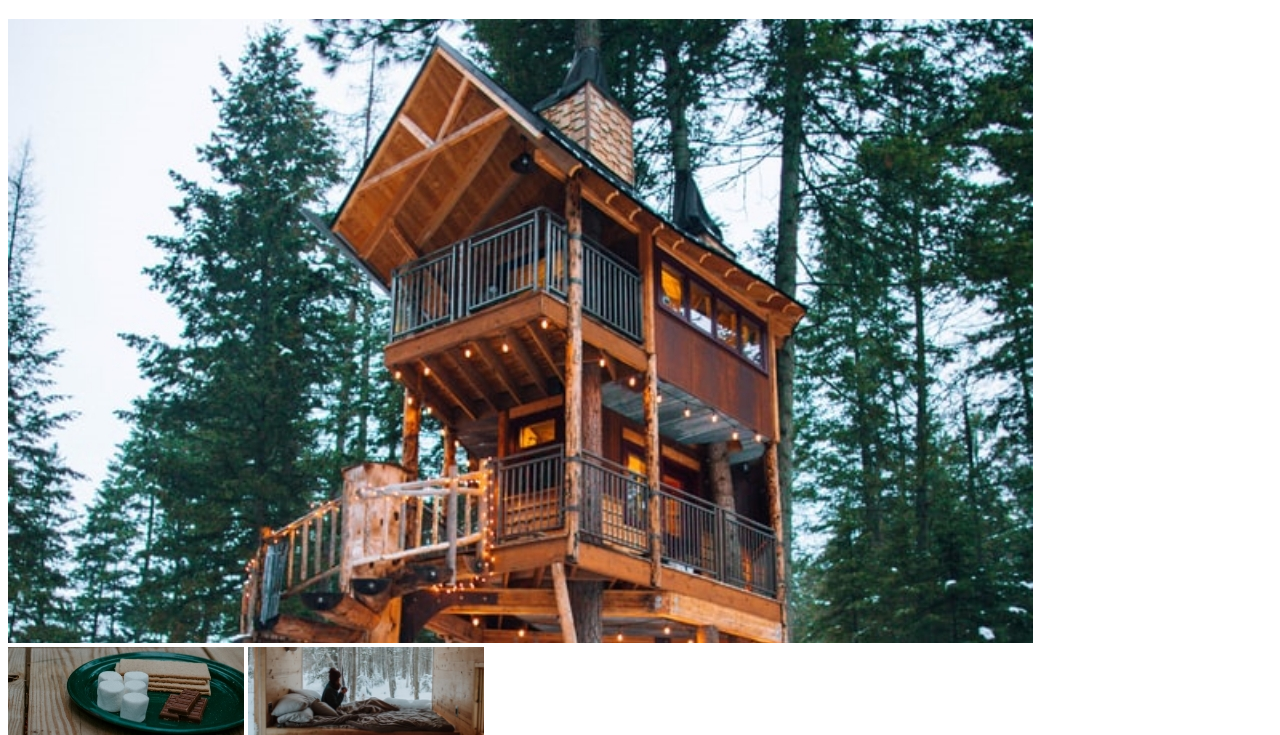
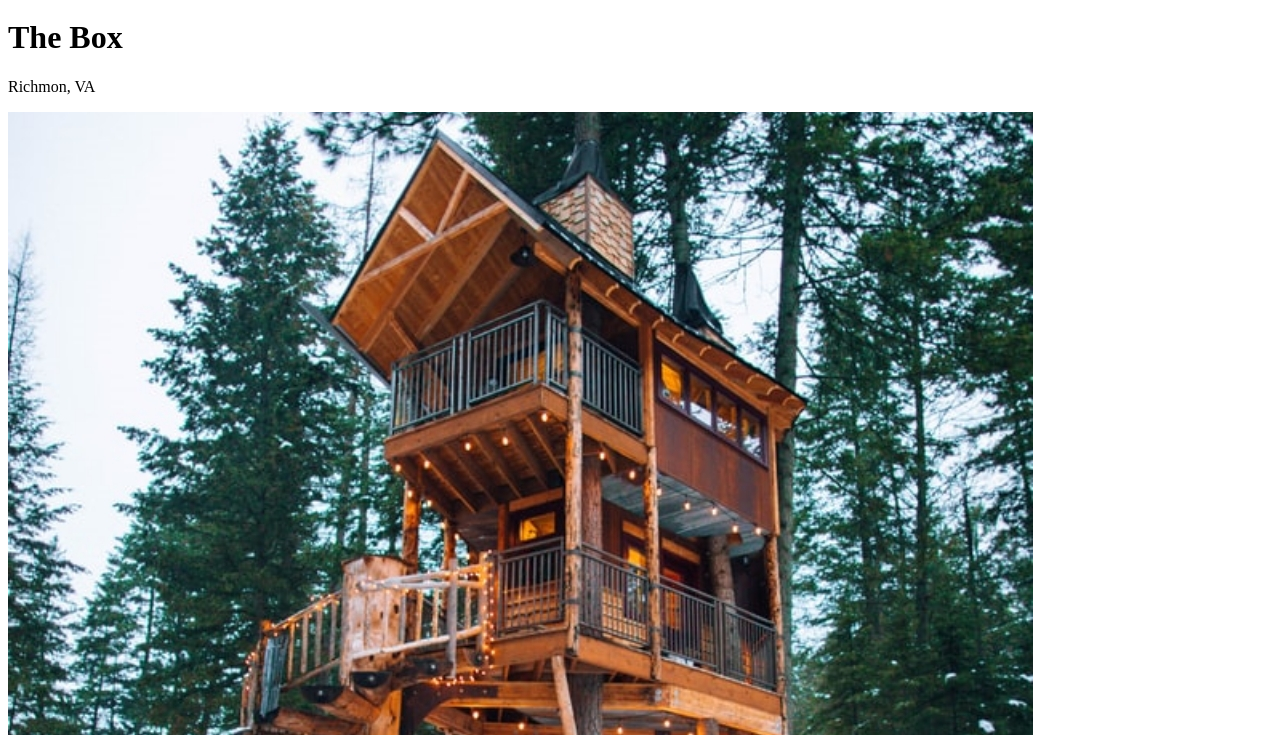
Before and after one commit to thenameiswiiwin/theBox, a plain HTML site: page index.html in a window 1280 px wide. Shown: the part 65-800 px from the top of the page. Drawn offline with Linux system fonts and the light colour scheme.

Commit message:
HTML: markup finished

```diff
--- a/index.html
+++ b/index.html
@@ -19,8 +19,8 @@
 				</nav>
 			</header>
 			<main>
-				<h1 class="title"></h1>
-				<p class="location"></p>
+				<h1 class="title">The Box</h1>
+				<p class="location">Richmon, VA</p>
 				<img
 					src="/img/house.jpg"
 					alt="Photo of a cabin"
```
